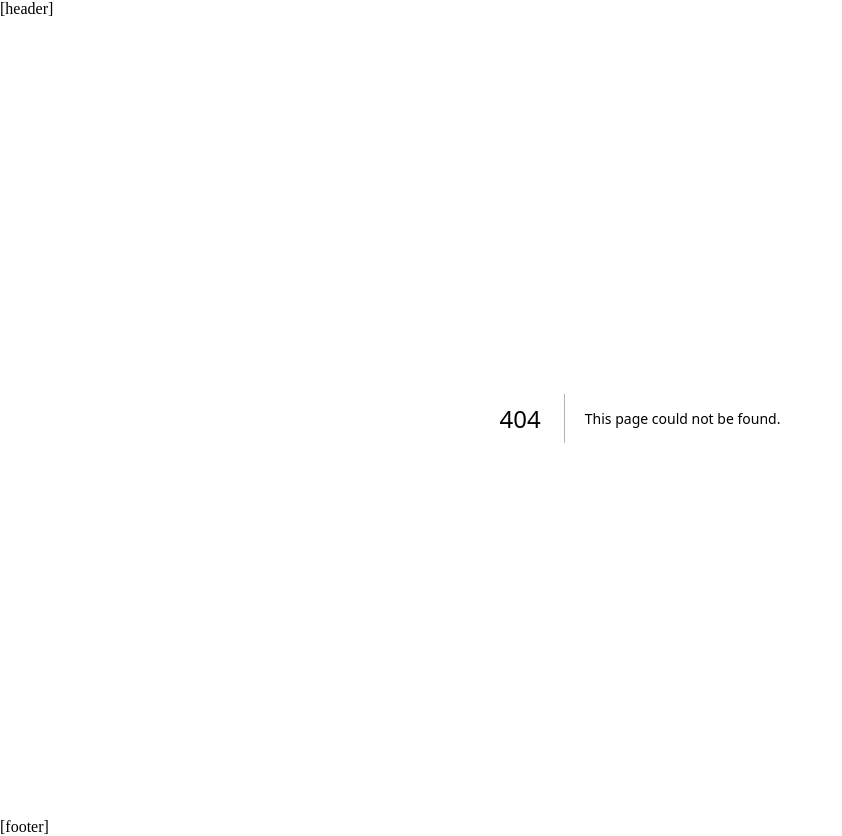
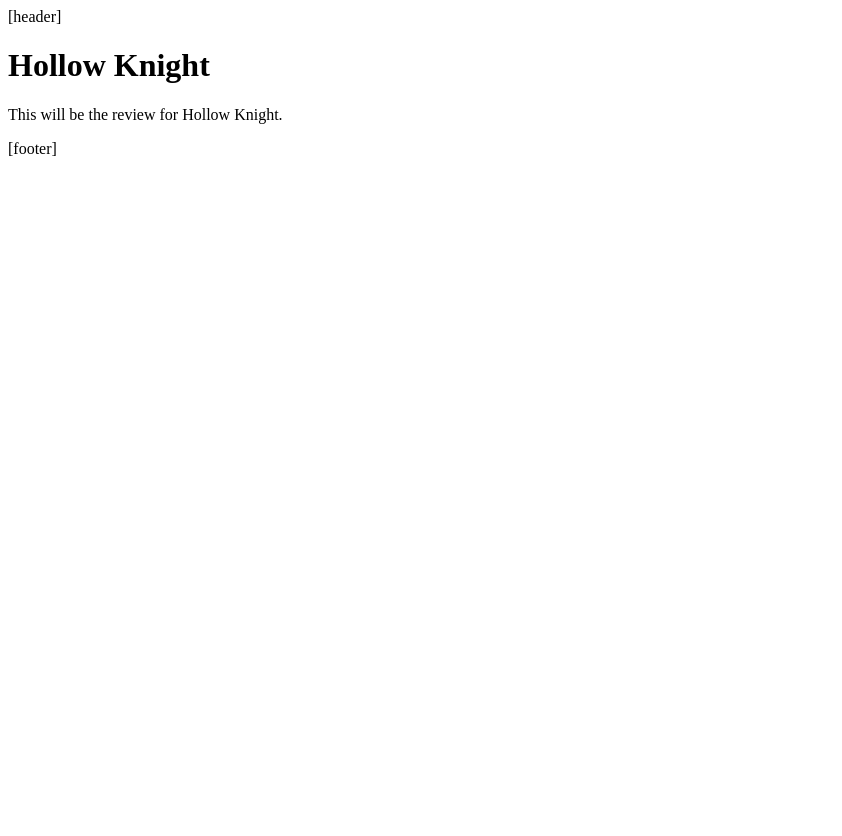
Before and after one commit to alexgrimm87/nextjs14-game-reviews, a Next.js app: page /reviews/hollow-knight in a window 1280 px wide. Before the commit this address had no page. Shown: the whole page, without its empty margins (0-842 px from the left). After the commit the page ends 800 px from the top, so only its background shows below. Built offline with nearby package versions, Linux system fonts and the light colour scheme.

Commit message:
add pages

```diff
--- /dev/null
+++ b/app/reviews/hollow-knight/page.jsx
@@ -0,0 +1,10 @@
+export default function HollowKnightPage() {
+  return (
+    <>
+      <h1>Hollow Knight</h1>
+      <p>
+        This will be the review for Hollow Knight.
+      </p>
+    </>
+  );
+}
--- a/package.json
+++ b/package.json
@@ -2,7 +2,9 @@
   "name": "next-reviews",
   "private": true,
   "scripts": {
-    "dev": "next dev"
+    "build": "next build",
+    "dev": "next dev",
+    "start": "next start"
   },
   "dependencies": {
     "next": "^14.0.0",
```
Also changed, not shown: app/about/page.jsx (added, +10 -0 lines), app/reviews/page.jsx (added, +10 -0 lines), app/reviews/stardew-valley/page.jsx (added, +10 -0 lines).
